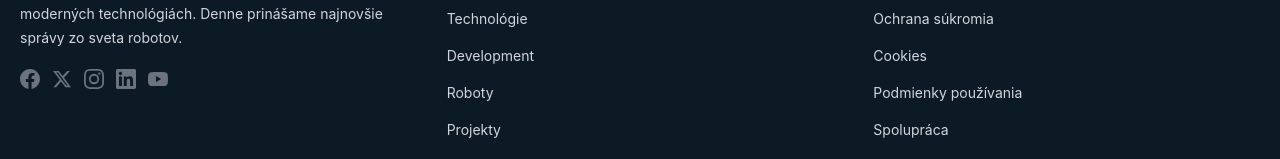
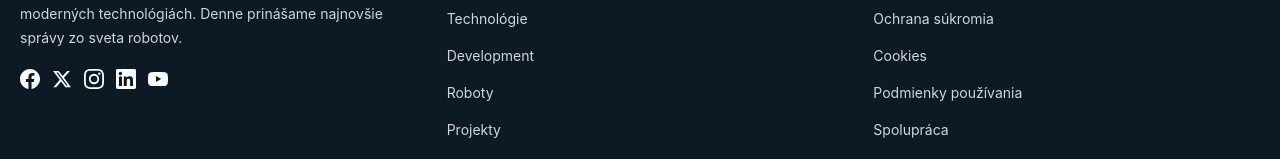
Before and after one commit to andreakollova/robotika24, a Next.js app: page / in a window 1280 px wide. Shown: the part 2066-2225 px from the top of the page. Built offline with nearby package versions, Linux system fonts and the light colour scheme; no server answers; the database is empty.

Commit message:
White social icons in footer
Co-Authored-By: Andrea Kollova <kollova@drixton.com>

```diff
--- a/src/components/Footer.tsx
+++ b/src/components/Footer.tsx
@@ -26,27 +26,27 @@ export default function Footer() {
             </p>
             {/* Social icons */}
             <div style={{ display: 'flex', gap: 12 }}>
-              <a href="#" style={{ color: '#6b7280', transition: 'color 0.2s' }} className="hover:text-white">
+              <a href="#" style={{ color: '#ffffff', transition: 'color 0.2s' }} className="hover:text-white">
                 <svg viewBox="0 0 24 24" width="20" height="20" fill="currentColor">
                   <path d="M24 12.073c0-6.627-5.373-12-12-12s-12 5.373-12 12c0 5.99 4.388 10.954 10.125 11.854v-8.385H7.078v-3.47h3.047V9.43c0-3.007 1.792-4.669 4.533-4.669 1.312 0 2.686.235 2.686.235v2.953H15.83c-1.491 0-1.956.925-1.956 1.874v2.25h3.328l-.532 3.47h-2.796v8.385C19.612 23.027 24 18.062 24 12.073z" />
                 </svg>
               </a>
-              <a href="#" style={{ color: '#6b7280', transition: 'color 0.2s' }} className="hover:text-white">
+              <a href="#" style={{ color: '#ffffff', transition: 'color 0.2s' }} className="hover:text-white">
                 <svg viewBox="0 0 24 24" width="20" height="20" fill="currentColor">
                   <path d="M18.244 2.25h3.308l-7.227 8.26 8.502 11.24H16.17l-5.214-6.817L4.99 21.75H1.68l7.73-8.835L1.254 2.25H8.08l4.713 6.231zm-1.161 17.52h1.833L7.084 4.126H5.117z" />
                 </svg>
               </a>
-              <a href="https://www.instagram.com/robotika24.sk/" target="_blank" rel="noopener noreferrer" style={{ color: '#6b7280', transition: 'color 0.2s' }} className="hover:text-white">
+              <a href="https://www.instagram.com/robotika24.sk/" target="_blank" rel="noopener noreferrer" style={{ color: '#ffffff', transition: 'color 0.2s' }} className="hover:text-white">
                 <svg viewBox="0 0 24 24" width="20" height="20" fill="currentColor">
                   <path d="M12 2.163c3.204 0 3.584.012 4.85.07 3.252.148 4.771 1.691 4.919 4.919.058 1.265.069 1.645.069 4.849 0 3.205-.012 3.584-.069 4.849-.149 3.225-1.664 4.771-4.919 4.919-1.266.058-1.644.07-4.85.07-3.204 0-3.584-.012-4.849-.07-3.26-.149-4.771-1.699-4.919-4.92-.058-1.265-.07-1.644-.07-4.849 0-3.204.013-3.583.07-4.849.149-3.227 1.664-4.771 4.919-4.919 1.266-.057 1.645-.069 4.849-.069zM12 0C8.741 0 8.333.014 7.053.072 2.695.272.273 2.69.073 7.052.014 8.333 0 8.741 0 12c0 3.259.014 3.668.072 4.948.2 4.358 2.618 6.78 6.98 6.98C8.333 23.986 8.741 24 12 24c3.259 0 3.668-.014 4.948-.072 4.354-.2 6.782-2.618 6.979-6.98.059-1.28.073-1.689.073-4.948 0-3.259-.014-3.667-.072-4.947-.196-4.354-2.617-6.78-6.979-6.98C15.668.014 15.259 0 12 0zm0 5.838a6.162 6.162 0 100 12.324 6.162 6.162 0 000-12.324zM12 16a4 4 0 110-8 4 4 0 010 8zm6.406-11.845a1.44 1.44 0 100 2.881 1.44 1.44 0 000-2.881z" />
                 </svg>
               </a>
-              <a href="#" style={{ color: '#6b7280', transition: 'color 0.2s' }} className="hover:text-white">
+              <a href="#" style={{ color: '#ffffff', transition: 'color 0.2s' }} className="hover:text-white">
                 <svg viewBox="0 0 24 24" width="20" height="20" fill="currentColor">
                   <path d="M20.447 20.452h-3.554v-5.569c0-1.328-.027-3.037-1.852-3.037-1.853 0-2.136 1.445-2.136 2.939v5.667H9.351V9h3.414v1.561h.046c.477-.9 1.637-1.85 3.37-1.85 3.601 0 4.267 2.37 4.267 5.455v6.286zM5.337 7.433c-1.144 0-2.063-.926-2.063-2.065 0-1.138.92-2.063 2.063-2.063 1.14 0 2.064.925 2.064 2.063 0 1.139-.925 2.065-2.064 2.065zm1.782 13.019H3.555V9h3.564v11.452zM22.225 0H1.771C.792 0 0 .774 0 1.729v20.542C0 23.227.792 24 1.771 24h20.451C23.2 24 24 23.227 24 22.271V1.729C24 .774 23.2 0 22.222 0h.003z" />
                 </svg>
               </a>
-              <a href="#" style={{ color: '#6b7280', transition: 'color 0.2s' }} className="hover:text-white">
+              <a href="#" style={{ color: '#ffffff', transition: 'color 0.2s' }} className="hover:text-white">
                 <svg viewBox="0 0 24 24" width="20" height="20" fill="currentColor">
                   <path d="M23.498 6.186a3.016 3.016 0 00-2.122-2.136C19.505 3.545 12 3.545 12 3.545s-7.505 0-9.377.505A3.017 3.017 0 00.502 6.186C0 8.07 0 12 0 12s0 3.93.502 5.814a3.016 3.016 0 002.122 2.136c1.871.505 9.376.505 9.376.505s7.505 0 9.377-.505a3.015 3.015 0 002.122-2.136C24 15.93 24 12 24 12s0-3.93-.502-5.814zM9.545 15.568V8.432L15.818 12l-6.273 3.568z" />
                 </svg>
```
